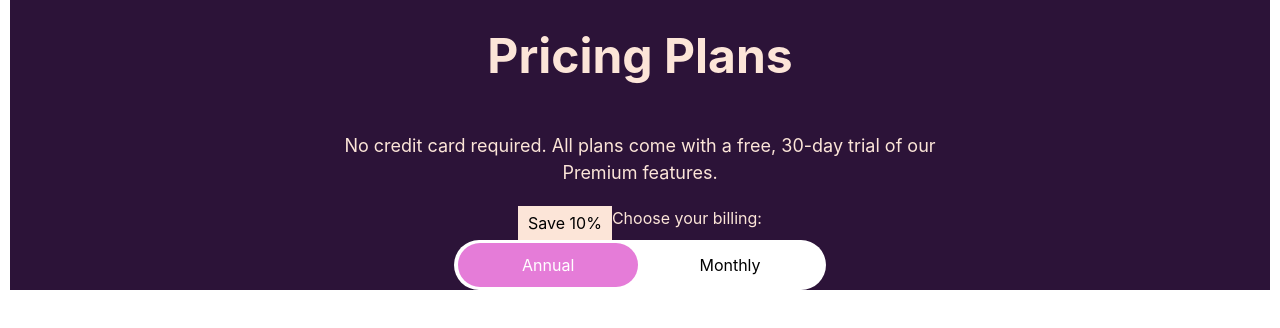
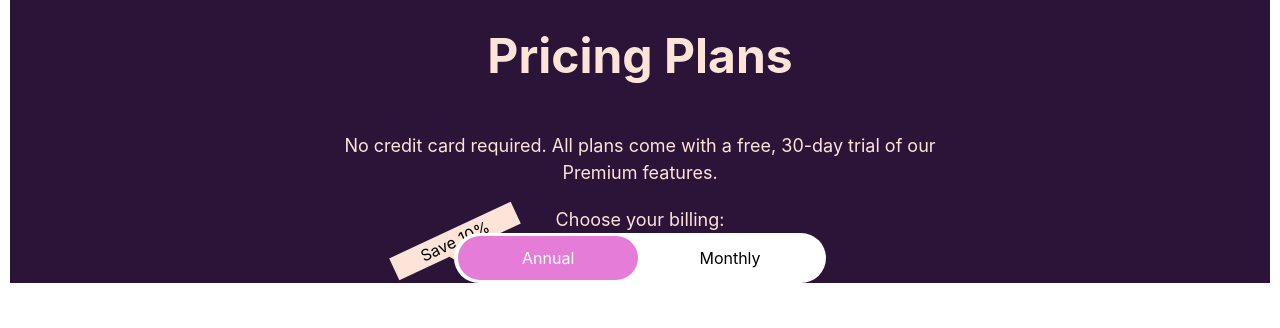
Before and after one commit to haresh2349/wrong-drain-3904, a React (Create React App) app: page / in a window 1280 px wide. Shown: the top 328 px of the page. Built offline with nearby package versions, Linux system fonts and the light colour scheme.

Commit message:
header part updated

```diff
--- a/package.json
+++ b/package.json
@@ -3,6 +3,7 @@
   "version": "0.1.0",
   "private": true,
   "dependencies": {
+    "@chakra-ui/icons": "^2.0.9",
     "@chakra-ui/react": "^2.2.8",
     "@emotion/react": "^11.10.0",
     "@emotion/styled": "^11.10.0",
@@ -14,6 +15,7 @@
     "json-server": "^0.17.0",
     "react": "^18.2.0",
     "react-dom": "^18.2.0",
+    "react-icons": "^4.4.0",
     "react-redux": "^8.0.2",
     "react-router-dom": "^6.3.0",
     "react-scripts": "5.0.1",
--- a/src/Components/PricingPlans.jsx
+++ b/src/Components/PricingPlans.jsx
@@ -1,7 +1,9 @@
 import { Box, Flex, Heading, HStack, Text, VStack } from "@chakra-ui/react";
 import React, { useState } from "react";
-
+import { TriangleDownIcon } from "@chakra-ui/icons";
 const PricingPlans = () => {
+  const [annactive, setAnnActive] = useState(true);
+  const [Monactive, setMonActive] = useState(false);
   const [monHover, setMonHover] = useState(false);
   const [annHover, setAnnHover] = useState(false);
   const [hoverSlider, setHoverSlider] = useState(false);
@@ -17,11 +19,29 @@ const PricingPlans = () => {
         </Text>
       </Box>
       <Box>
-        <Flex justifyContent={"center"}>
-          <Box color={"black"} bg="#FCE5D8" p={"5px 10px"}>
-            Save 10%
+        <Flex
+          maxW={"40%"}
+          m="auto"
+          justifyContent={"center"}
+          position="relative"
+        >
+          <Box
+            color={"black"}
+            bg="#FCE5D8"
+            p={"0px 30px"}
+            position="absolute"
+            left="0px"
+            bottom="-20px"
+            transform="rotate(-25deg)"
+          >
+            <Text>Save 10%</Text>
+            <Text position="absolute" left="40%" bottom="-14px" color="#FCE5D8">
+              <TriangleDownIcon />
+            </Text>
           </Box>
-          <Box color={"#FCE5D8"}>Choose your billing:</Box>
+          <Box color={"#FCE5D8"} fontSize="18px">
+            Choose your billing:
+          </Box>
         </Flex>
         <Flex
           maxW={"29.5%"}
@@ -48,14 +68,12 @@ const PricingPlans = () => {
           </Box>
           <Box
             w="180px"
-            display={hoverSlider ? "none" : "block"}
             textAlign={"center"}
             color={"black"}
             p="10px 20px"
             borderRadius="25px"
             position={"absolute"}
             left="50%"
-            zIndex="1"
             bg="#FFFF"
             onMouseOver={() => setHoverSlider(true)}
           >
@@ -74,11 +92,11 @@ const PricingPlans = () => {
             transition={"all 0.5s ease-in"}
             _hover={{
               bg: "rgb(86, 66, 96)",
-              //   transform: { hoverSlider } && "translateX(50%)",
             }}
             onMouseOut={() => {
               setHoverSlider(false);
             }}
+            onClick={() => setHoverSlider(false)}
           >
             {!hoverSlider ? "Annual" : "Monthly"}
           </Box>
```
Also changed, not shown: 1 other file (tests, documents, lock files or other folders).
